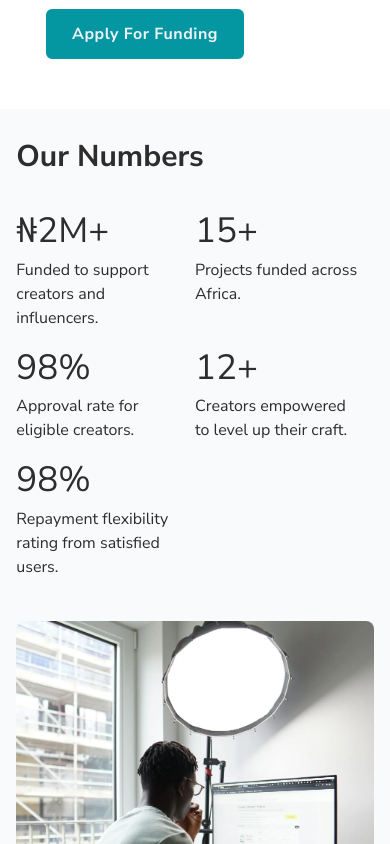
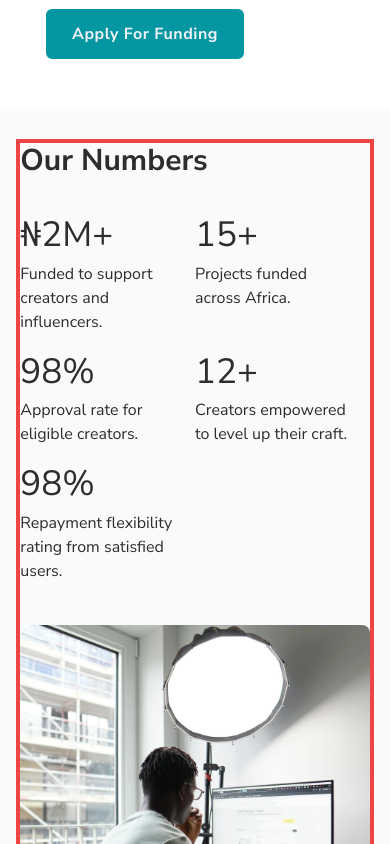
Before and after one commit to Joggyjagz7/fig, a Next.js app: page / in a window 390 px wide. Shown: the part 4120-4964 px from the top of the page. Built offline with nearby package versions, Linux system fonts and the light colour scheme.

Commit message:
fixing spacing for subsequent components

```diff
--- a/src/components/home/Choose.jsx
+++ b/src/components/home/Choose.jsx
@@ -5,7 +5,7 @@ import { ThumbsUp } from "lucide-react";
 const Choose = () => {
   return (
     <section className="bg-primary-color choose-bg relative">
-      <div className="lg:h-screen flex lg:justify-center py-[50px] flex-col gap-[20px] md:gap-[0px] ">
+      <div className=" flex lg:justify-center py-[50px] flex-col gap-[20px] md:gap-[0px] ">
         <div className="flex  justify-start  w-11/12 mx-auto items-center">
           <h2 className="heading-2 text-white  ">Why Choose Us</h2>
         </div>
--- a/src/components/home/Testimonial.jsx
+++ b/src/components/home/Testimonial.jsx
@@ -6,7 +6,7 @@ import TestimonialCard from "./TestimonialCard";
 const Testimonial = () => {
   return (
     <section className="w-full pt-[50px] lg:pt-[50px]  pb-0   ">
-      <div className="relative w-full md:h-[80vh] mx-auto">
+      <div className="relative w-full  mx-auto">
         <div className="mb-[20px] md:mb-[50px] md:w-11/12 mx-auto">
           <h2 className="heading-2 w-11/12 mx-auto md:w-full text-primary-black text-start r">What Creators Are Saying</h2>
         </div>
--- a/src/components/home/TrackRecord.jsx
+++ b/src/components/home/TrackRecord.jsx
@@ -3,7 +3,7 @@ import Image from "next/image";
 const TrackRecord = () => {
   return (
     <section className="w-full pb-[30px] bg-[#F9FAFB] pt-[30px] md:py-[50px]   ">
-      <div className="w-11/12 flex items-center    md:w-11/12 mx-auto md:min-h-screen lg:screen ">
+      <div className="w-11/12 flex items-center    md:w-11/12 mx-auto md:min-h-screen lg:h-auto border-4 border-red-500 ">
         <div className="flex flex-col  w-full gap-[30px] lg:flex-row">
           <div className="lg:w-[70%] ">
             <div className="w-full">
```
